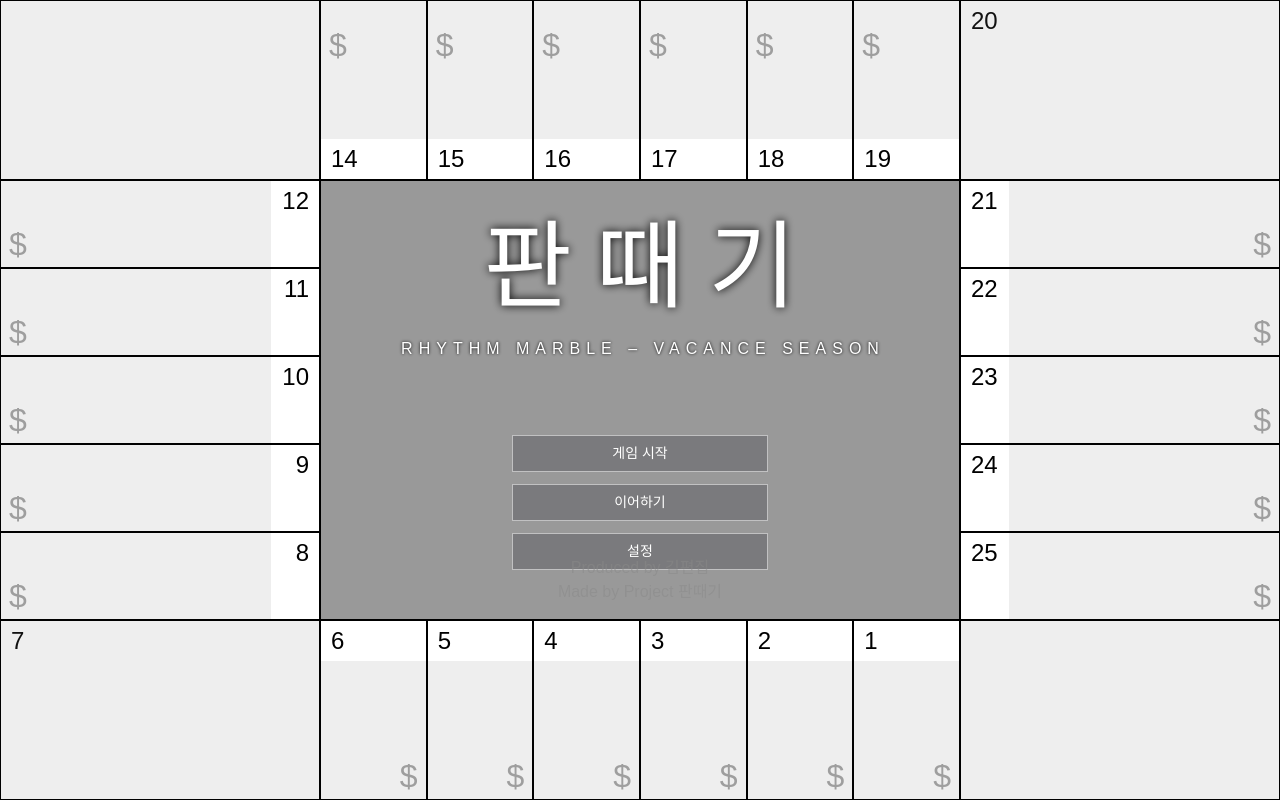
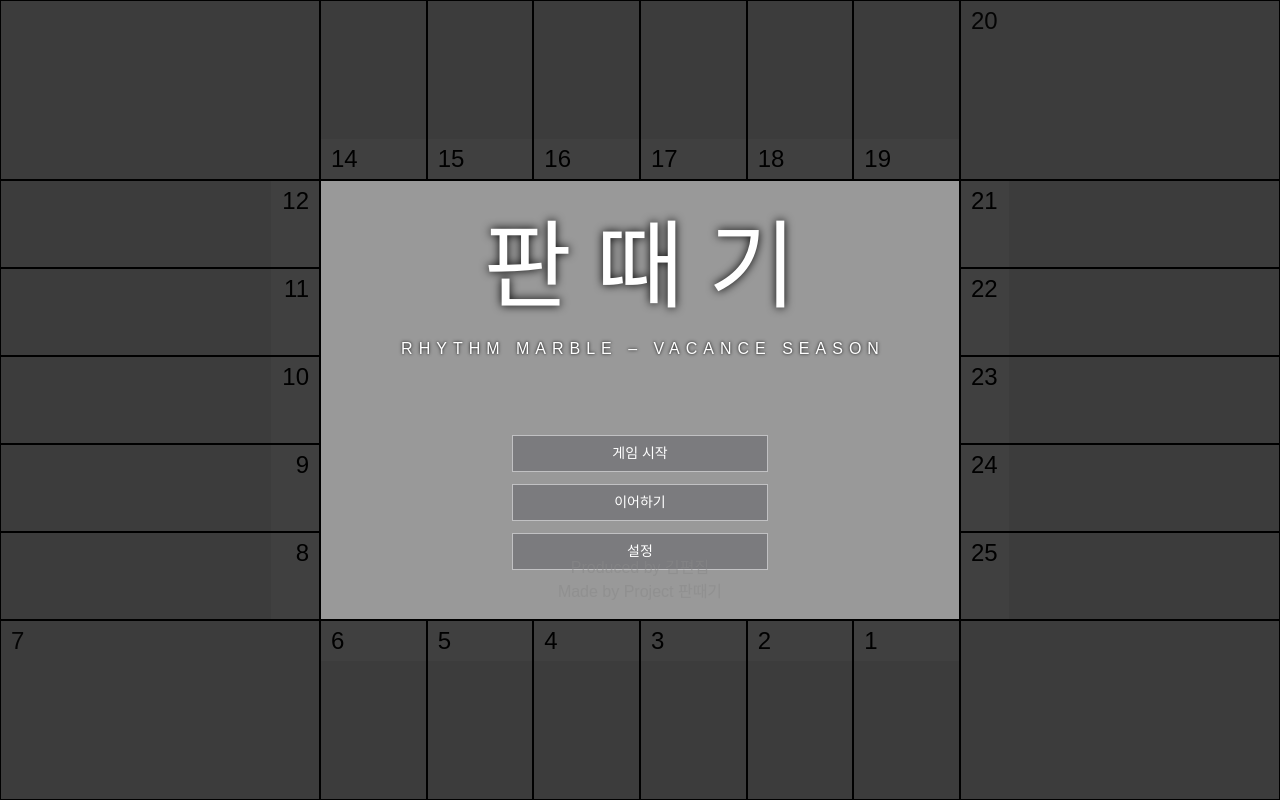
Before and after one commit to smh0505/PlatinumKey, a Vue app: page / in a window 1280 px wide. Built offline with nearby package versions, Linux system fonts and the light colour scheme; a web font is replaced by a local one; what vue-konva would draw is missing.

Commit message:
.not-started

```diff
--- a/src/App.vue
+++ b/src/App.vue
@@ -1,5 +1,5 @@
 <template>
-    <Board>
+    <Board :class="{ 'not-started': !board.started }">
         <Start v-if="ui.page === 'start'" />
         <template v-else>
             <!--left panel-->
--- a/src/components/board/Block.vue
+++ b/src/components/board/Block.vue
@@ -217,4 +217,12 @@ export default {
         }
     }
 }
+
+.not-started .block {
+    filter: brightness(25%);
+
+    .block-prize {
+        display: none;
+    }
+}
 </style>
```
